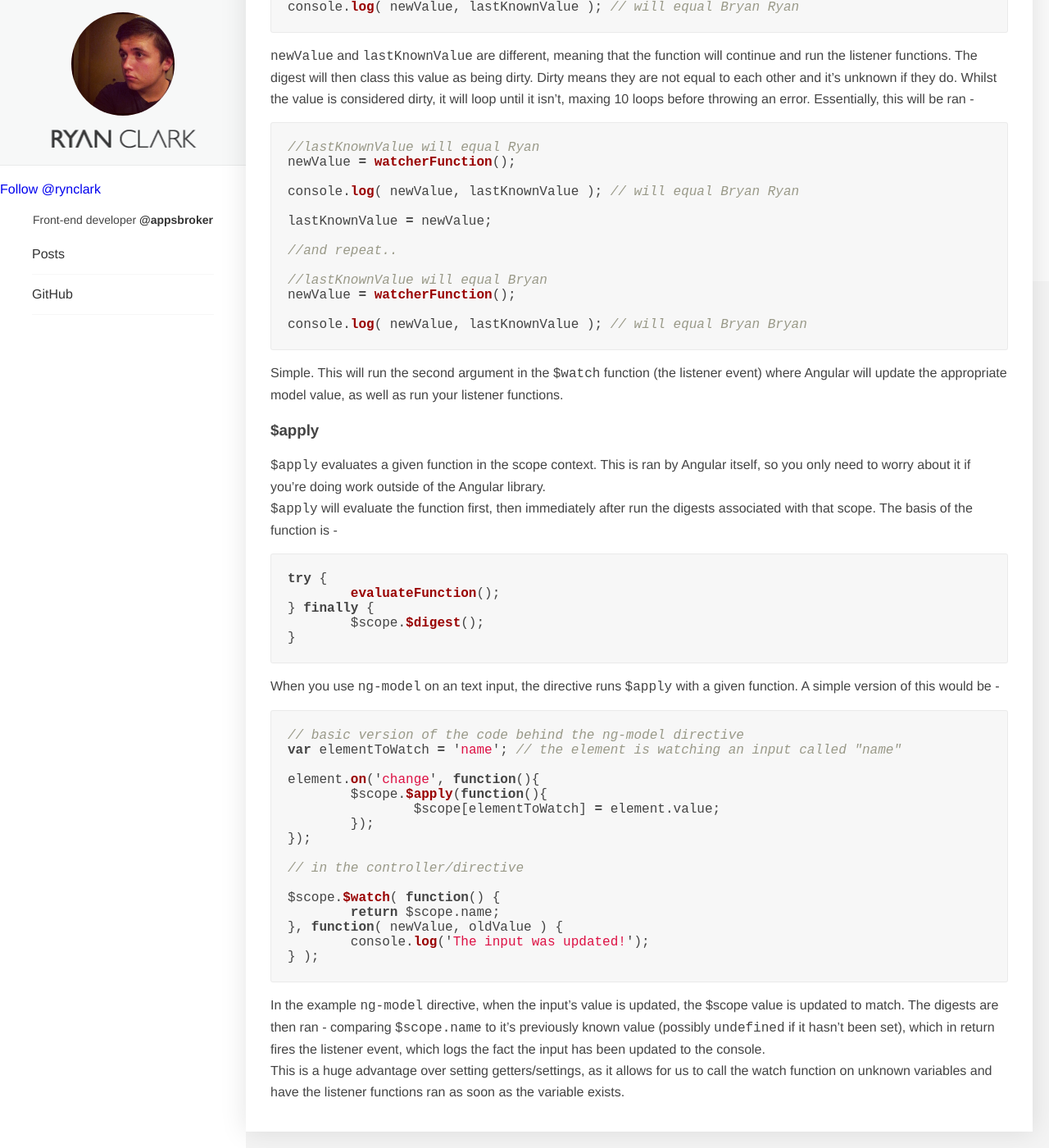
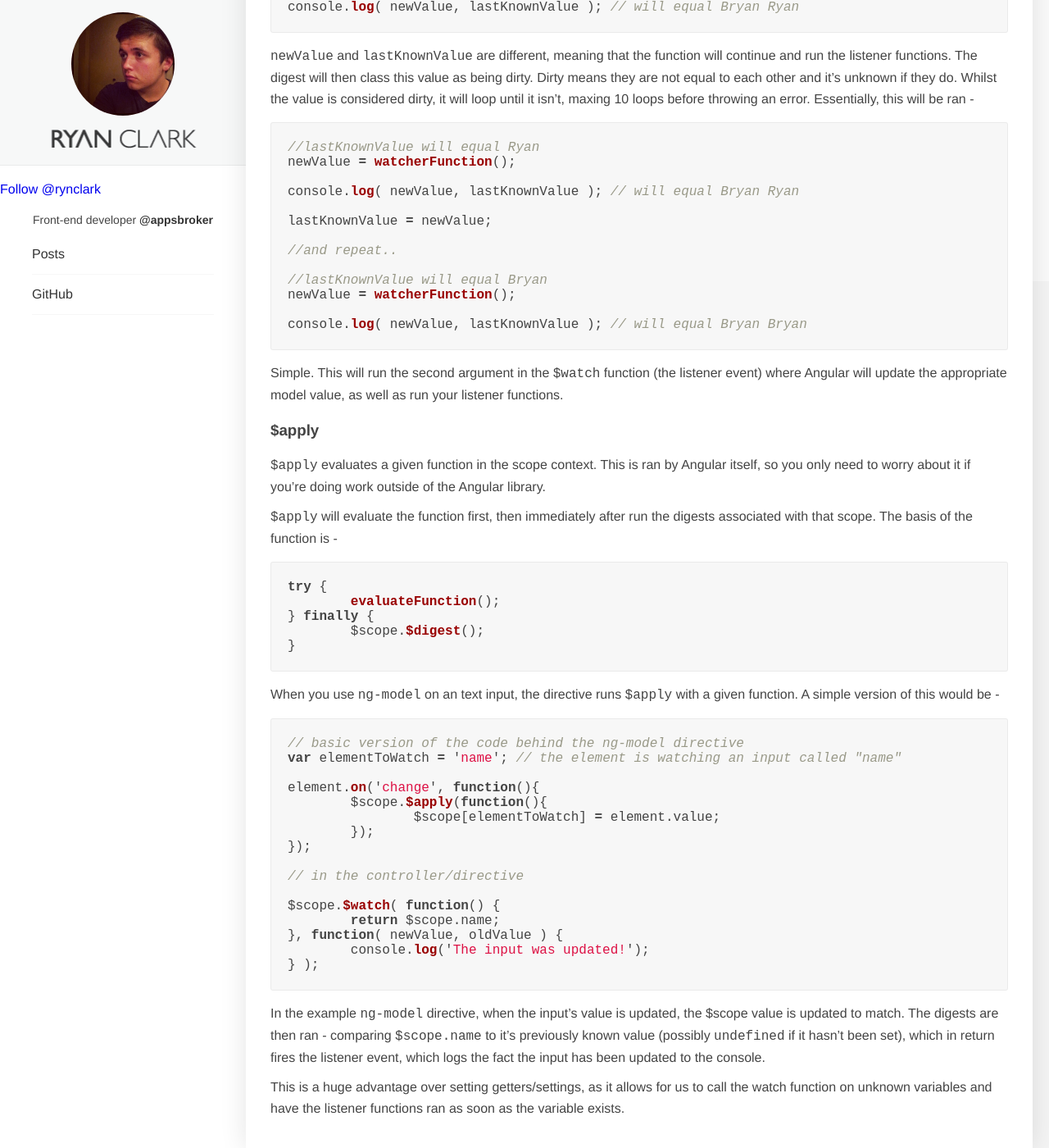
Before and after one commit to RichardLitt/rynclark.github.io, a Jekyll site: the page built from _posts/2014-07-12-angularjs-and-dirty-checking.md, in a window 1280 px wide and 1400 px high, scrolled down 1057 px. Shown: the whole window at 82% size. Built offline with Jekyll 4.4.1, drawn with Linux system fonts in a browser that asks for light colours; Markdown is read by kramdown in place of the engine named in the settings; comment, search, counter and statistics services are not loaded.

Commit message:
small css change

```diff
--- a/_scss/main.scss
+++ b/_scss/main.scss
@@ -178,6 +178,10 @@ h1 {
 			line-height: 26px;
 		}
 
+		p + p {
+			margin-top: 10px;
+		}
+
 		a {
 			color: rgba( 0, 0, 0, 0.9 );
 			font-weight: bold;
--- a/css/main.css
+++ b/css/main.css
@@ -1957,6 +1957,8 @@ h1 {
       font-size: 24px; }
     .content article.post p {
       line-height: 26px; }
+    .content article.post p + p {
+      margin-top: 10px; }
     .content article.post a {
       color: rgba(0, 0, 0, 0.9);
       font-weight: bold; }
```
